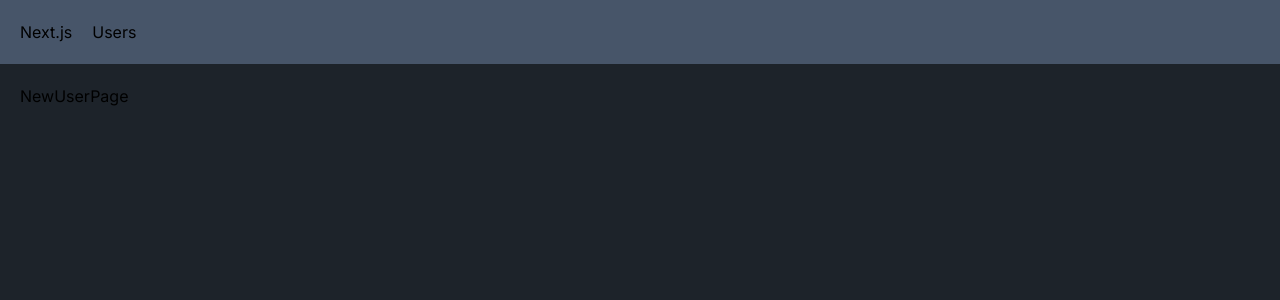
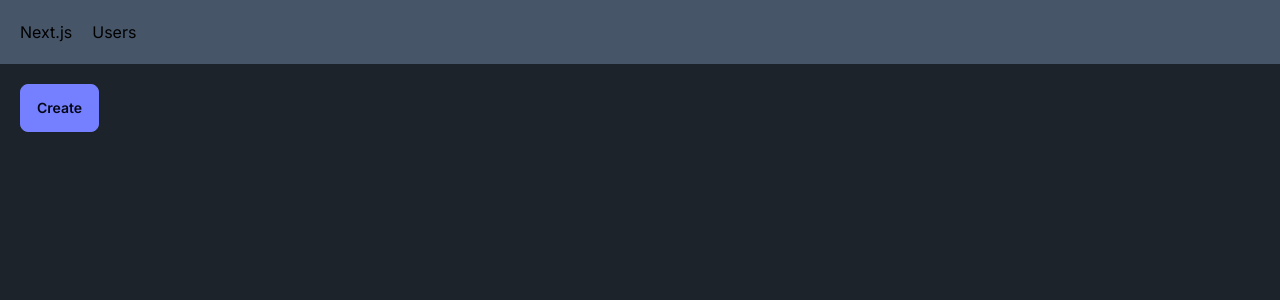
Before and after one commit to mjr2595/next-app, a Next.js app: page /users/new in a window 1280 px wide. Shown: the top 300 px of the page. Built offline with nearby package versions, Linux system fonts and the light colour scheme.

Commit message:
Add create user button and link to new user page

```diff
--- a/app/users/new/page.tsx
+++ b/app/users/new/page.tsx
@@ -1,7 +1,15 @@
+"use client";
+import { useRouter } from "next/navigation";
 import React from "react";
 
 const NewUserPage = () => {
-  return <div>NewUserPage</div>;
+  const router = useRouter();
+
+  return (
+    <button className="btn btn-primary" onClick={() => router.push("/users")}>
+      Create
+    </button>
+  );
 };
 
 export default NewUserPage;
--- a/app/users/page.tsx
+++ b/app/users/page.tsx
@@ -1,5 +1,6 @@
 import React from "react";
 import UserTable from "./UserTable";
+import Link from "next/link";
 
 interface Props {
   searchParams: { sortOrder: string };
@@ -9,6 +10,9 @@
   return (
     <>
       <h1>Users {sortOrder}</h1>
+      <Link href="/users/new" className="btn">
+        New User
+      </Link>
       <UserTable sortOrder={sortOrder} />
     </>
   );
```
